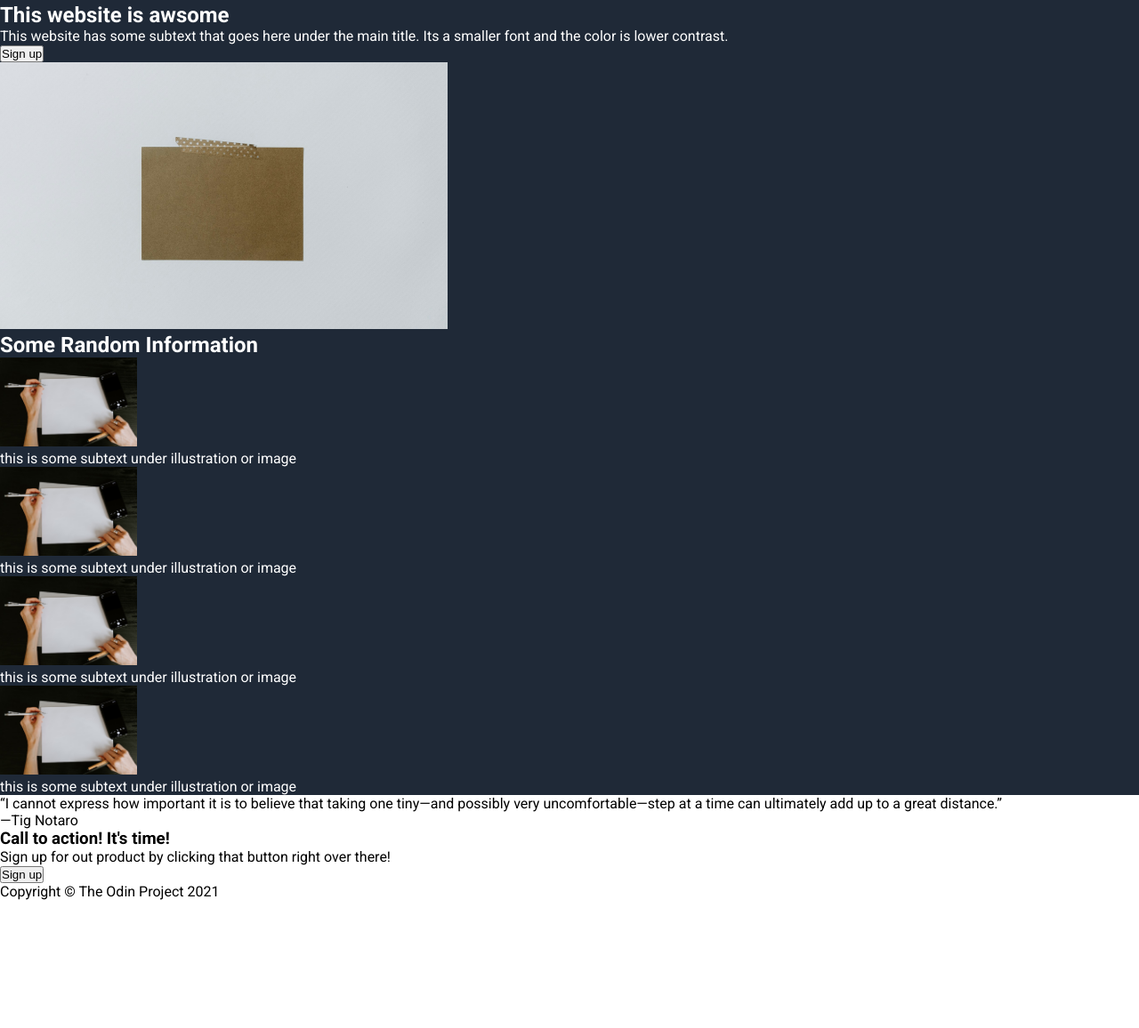
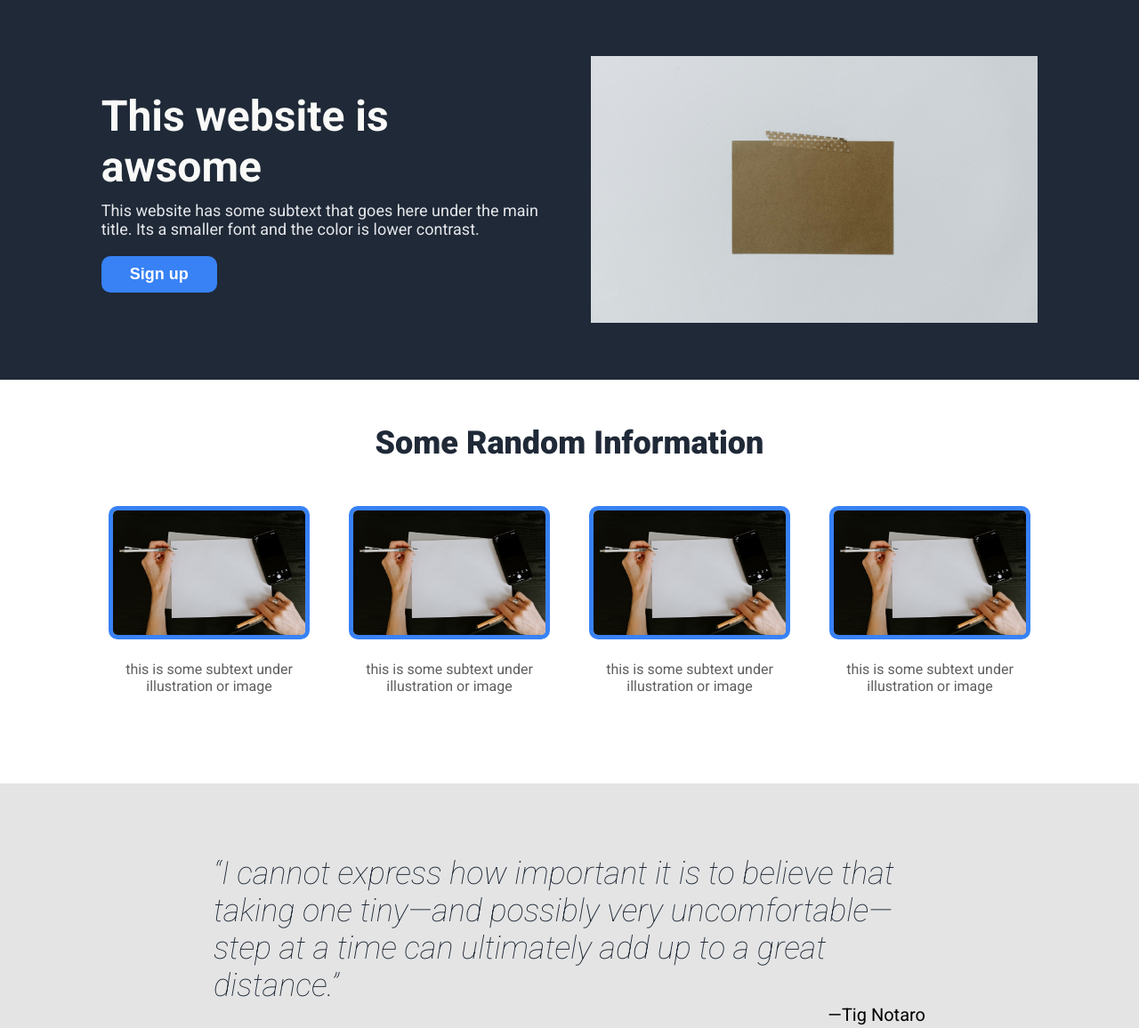
Before and after one commit to jonmc89/odin-landing-page, a plain HTML site: page index.html in a window 1280 px wide. Shown: the part 55-1211 px from the top of the page at 89% size. Before the commit the page ends 1067 px from the top, so only its background shows below. Drawn offline with Linux system fonts and the light colour scheme.

Commit message:
Added further styling
Added styling to remaining sections of the landing page.

```diff
--- a/index.html
+++ b/index.html
@@ -32,27 +32,28 @@
         <h2>Some Random Information</h2>
         <div class="info_gallery">
             <figure>
-                <img src="images/kelly-sikkema-ia1p6fqftnQ-unsplash.jpg" alt="" width="auto" height="100">
+                <img src="images/kelly-sikkema-ia1p6fqftnQ-unsplash.jpg" alt="" width="auto" height="150">
                 <figcaption>this is some subtext under illustration or image</figcaption>
             </figure>
             <figure>
-                <img src="images/kelly-sikkema-ia1p6fqftnQ-unsplash.jpg" alt="" width="auto" height="100">
+                <img src="images/kelly-sikkema-ia1p6fqftnQ-unsplash.jpg" alt="" width="auto" height="150">
                 <figcaption>this is some subtext under illustration or image</figcaption>
             </figure>
             <figure>
-                <img src="images/kelly-sikkema-ia1p6fqftnQ-unsplash.jpg" alt="" width="auto" height="100">
+                <img src="images/kelly-sikkema-ia1p6fqftnQ-unsplash.jpg" alt="" width="auto" height="150">
                 <figcaption>this is some subtext under illustration or image</figcaption>
             </figure>
             <figure>
-                <img src="images/kelly-sikkema-ia1p6fqftnQ-unsplash.jpg" alt="" width="auto" height="100">
+                <img src="images/kelly-sikkema-ia1p6fqftnQ-unsplash.jpg" alt="" width="auto" height="150">
                 <figcaption>this is some subtext under illustration or image</figcaption>
             </figure>
         </div>
     </div>
     <div class="quote_section">
-        <p>“I cannot express how important it is to believe that taking one tiny—and possibly very uncomfortable—step at a time can ultimately add up to a great distance.”</p>
-        <p>—Tig Notaro</p>
-
+        <div class="quote_container">
+            <p class="quote_text">“I cannot express how important it is to believe that taking one tiny—and possibly very uncomfortable—step at a time can ultimately add up to a great distance.”</p>
+            <p class="quote_author">—Tig Notaro</p>
+        </div>
     </div>
     <div class="call_to_action_section">
         <div class="banner">
--- a/styles.css
+++ b/styles.css
@@ -8,9 +8,9 @@ body{
     font-family: "Roboto",Arial, Helvetica, sans-serif;
 }
 
-.hero_section, .info_section, header{
+.hero_section, header{
     background-color: #1F2937;
-    color: #fff;
+
 }
 
 /* Header Section */
@@ -23,6 +23,7 @@ header{
 
 .header_logo{
     font-size: 24px;
+    color: #F9FAF8
 
 }
 
@@ -38,4 +39,194 @@ header{
     margin-right: 25px;
 }
 
+.nav_links:hover{
+    color: #3882f6;
+}
+
+.nav_links:active{
+    color: #fff;
+}
+
 /* Hero Section */
+
+.hero_section{
+    display: flex;
+    justify-content: center;
+    align-items: center;
+    background-color: #1F2937;
+    padding-top: 60px;
+    padding-bottom: 60px;
+}
+
+.hero_one{
+    width: 500px;
+    margin-right: 50px;
+}
+
+.hero_one h2{
+    font-size: 48px;
+    color: #F9FAF8;
+    margin-bottom: 10px;
+}
+
+.hero_one p{
+    font-size: 18px;
+    color: #e5e7eb;
+    margin-bottom: 20px;
+}
+
+.hero_one button{
+    font-size: 18px;
+    padding: 10px;
+    width: 130px;
+    border-radius: 10px;
+    color: white;
+    background-color: #3882f6;
+    border: none;
+    box-shadow: none;
+    font-weight: bold;
+    transition: transform 0.3s ease-in-out;
+}
+
+.hero_one button:hover{
+    background-color: #F9FAF8;
+    color: #3882f6;
+    transform: scale(1.2);
+}
+
+.hero_one button:active{
+    background-color: #3882f6;
+    color: #fff;
+}
+
+/* Info Section */
+
+.info_section{
+    display: flex;
+    flex-direction: column;
+    align-items: center;
+
+}
+
+.info_section h2{
+    font-size: 36px;
+    color: #1F2937;
+    font-weight: 900;
+    padding-top: 50px;
+    padding-bottom: 50px;
+}
+
+.info_gallery{
+    display: flex;
+    justify-content: space-around;
+    margin-bottom: 80px ;
+}
+
+.info_gallery figure{
+    width: 250px;
+    text-align: center;
+    margin-right: 20px;
+    transition: transform 0.3s ease-in-out;
+}
+
+.info_gallery figure:hover{
+    transform: scale(1.2);
+}
+
+.info_gallery figure:last-child{
+    margin-right: 0;
+}
+
+.info_gallery figure img{
+    border: 5px solid #3882f6;
+    border-radius: 10px;
+}
+figcaption{
+    padding: 20px;
+    color: #5f5f5f;
+}
+
+/* Quote Section */
+
+.quote_section{
+    background-color: #e4e4e4;
+    display: flex;
+    justify-content: center;
+    padding: 80px;
+}
+
+.quote_container{
+    width: 800px;
+}
+
+.quote_text{
+    font-size: 36px;
+    font-weight: lighter;
+    font-style: italic;
+    color: #1f2937;
+}
+
+.quote_author{
+    font-style: bolder;
+    text-align: right;
+    font-size: 20px;
+}
+
+/* Call to action section */
+
+.call_to_action_section{
+    background-color: #fff;
+    display: flex;
+    justify-content: center;
+
+}
+
+.banner{
+    background-color: #3882f6;
+    width: 900px;
+    display: flex;
+    justify-content: space-between;
+    padding: 50px;
+    border-radius: 10px;
+    margin-top: 75px;
+    margin-bottom: 75px;
+
+}
+
+.banner_text{
+    color: #F9FAF8;
+}
+
+.banner_text h3{
+    font-size: 20px;
+    margin-bottom: 5px;
+}
+
+.banner button{
+    width: 150px;
+    padding: 5px;
+    background-color: #3882f6;
+    border-radius: 10px;
+    color: #F9FAF8;
+    border: 2px solid #F9FAF8;
+    box-shadow: none;
+    font-size: 20px;
+    font-weight: bold;
+}
+
+.banner button:hover{
+    color: #3882f6;
+    background-color: #fff;
+}
+
+/* Footer Section */
+
+footer{
+    background-color: #1f2937;
+    text-align: center;
+    color: #fff;
+}
+
+footer p{
+    padding: 50px
+}
```
